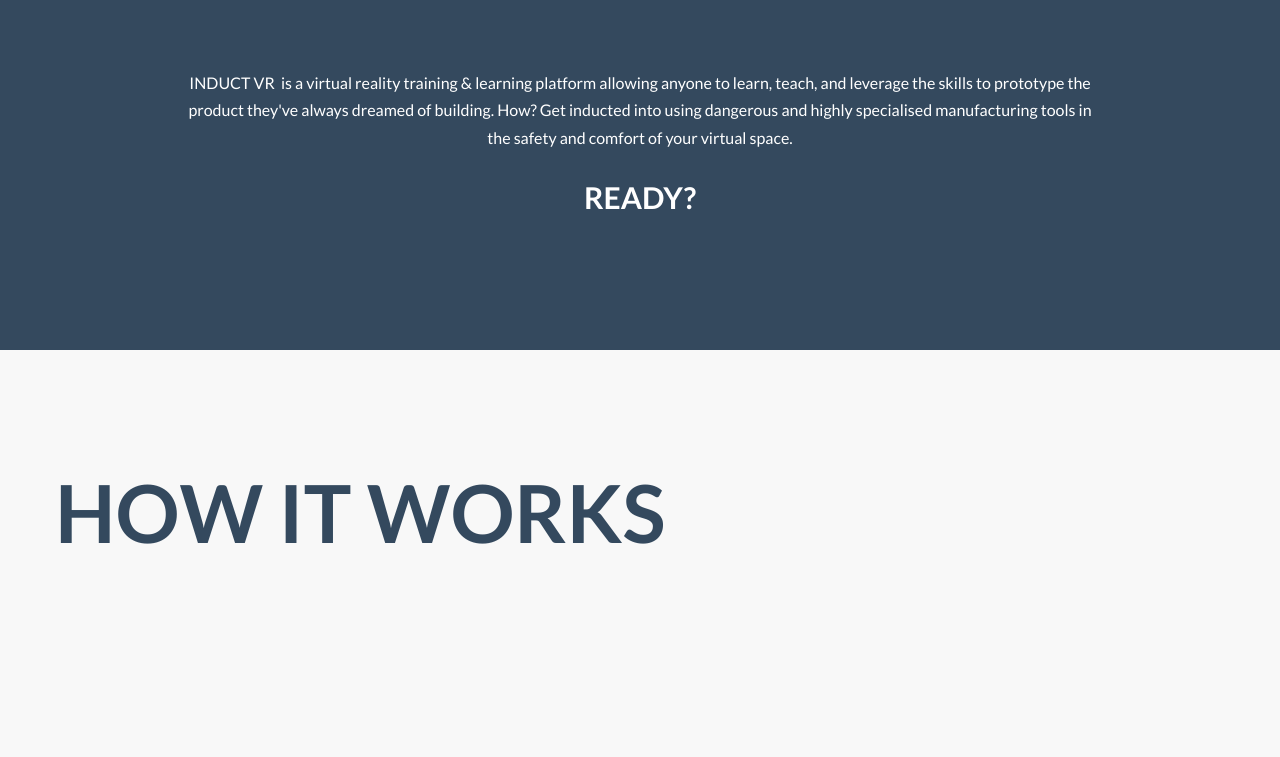
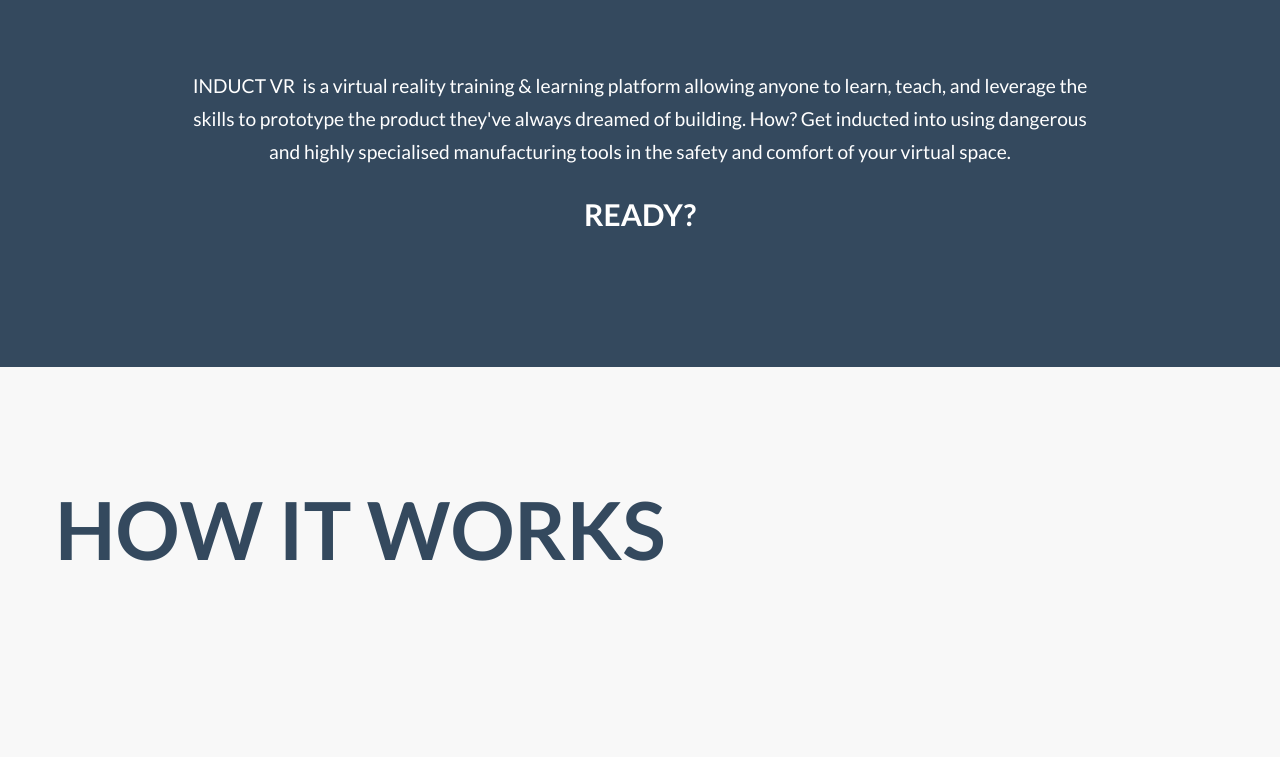
Before and after one commit to InductVR/InductVR.github.io, a plain HTML site: page index.html in a window 1280 px wide. Shown: the part 865-1622 px from the top of the page. Drawn offline with Linux system fonts and the light colour scheme.

Commit message:
larger intro text

```diff
--- a/index.html
+++ b/index.html
@@ -9,6 +9,9 @@
 	font-size: large;
 	line-height: 40px;
 	font-family: "Yu Gothic UI Light";
+}
+.auto-style3 {
+	font-size: 120%;
 }
 </style>
 <!--[if lt IE 7]> <html class="no-js ie6 oldie" lang="en"> <![endif]-->
@@ -122,11 +125,12 @@
 					<p class="introText">
 					 &nbsp;</p>
 					<p class="introText">
-					 <span>INDUCT </span><span class="VR">VR</span>&nbsp; is a
+					 <span><span class="auto-style3">INDUCT </span> </span><span class="VR">
+					 <span class="auto-style3">VR</span></span><span class="auto-style3">&nbsp; is a
 					 virtual reality training &amp; learning platform allowing
 					 anyone to learn, teach, and leverage the skills to
 					 prototype the product they've always dreamed of building. How?
-					 Get inducted into using dangerous and highly specialised manufacturing tools in the safety and comfort of your virtual space.</p>
+					 Get inducted into using dangerous and highly specialised manufacturing tools in the safety and comfort of your virtual space.</span></p>
 				<h3>READY?</h3>
 			</div>
 		</div>
```
